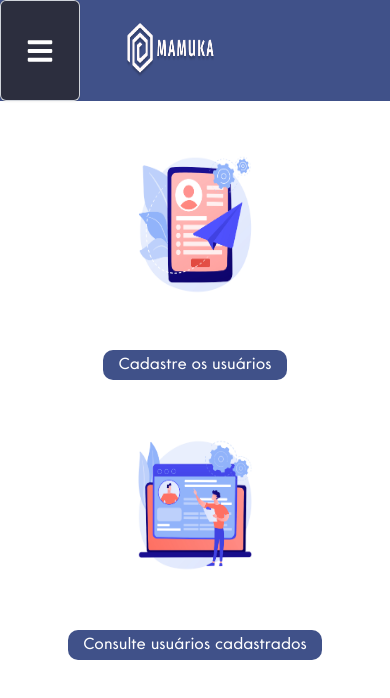
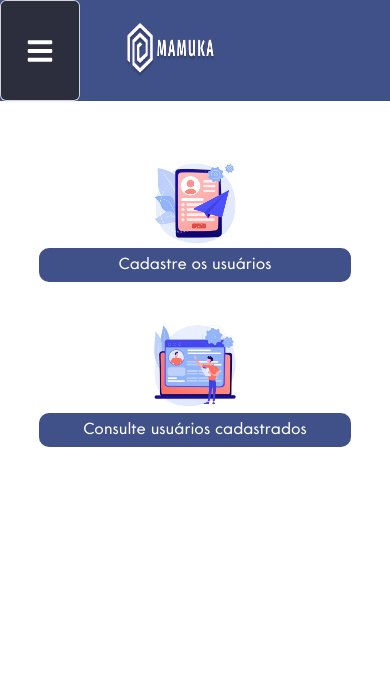
Before and after one commit to MamukaSenai/React-Mamuka, a React (Vite) app: page / in a window 390 px wide. Shown: the top 698 px of the page. Built offline with nearby package versions, Linux system fonts and the light colour scheme.

Commit message:
Resposividade home atualizado na develop

```diff
--- a/src/pages/Administrador/Home/index.tsx
+++ b/src/pages/Administrador/Home/index.tsx
@@ -19,35 +19,37 @@ function Home() {
   return (
     <>
 
-<main>
+      <main id="right_home">
+        <section id="Home">
             <div className="conteudo">
               <div className="cadastro">
-                    <img className="imgCadastro" src={Cadastro} alt="cadastro" />
-                        <Link to="cadastro/usuario" className="button">
+                <img className="imgcadastro" src={Cadastro} alt="cadastro" />
+                <Link to="admpessoais" className="button">
                   {/* <a href="#" className="button">
                     {" "}
                     Cadastre os usuários
                   </a> */}
                   Cadastre os usuários
                 </Link>
+
               </div>
-
-
               <div className="consulta">
-                    <img className="imgConsulta" src={Consulta} alt="consulta" />
-                        <Link to="listadevs" className="button">
+                <img className="imgconsulta" src={Consulta} alt="consulta" />
+                <Link to="admconsulta" className="button">
                   {/* <a href="" className="button">
                     {" "}
                     Consulte usuários cadastrados
                   </a> */}
                   Consulte usuários cadastrados
                 </Link>
-                </div>
 
               </div>
+            </div>
+        </section>
 
       </main>
     </>
+
 
   )
 
--- a/src/pages/Administrador/Home/style.css
+++ b/src/pages/Administrador/Home/style.css
@@ -1,38 +1,42 @@
-/* #right_home {
+#right_home {
     display: flex;
     flex-direction:column-reverse;
+}
 
-}
 
 #Home {
     display: flex;
     justify-content: center;
-    margin-right: 40vh;
+    /* margin-right: 40vh; */
+    padding: 0;
 }
 
 
 #Home .conteudo {
     display: flex;
     align-items: center;
+    justify-content: center;
     height: 100vh;
-    width: 100vw;
-    margin-left: 121px;
-    margin-right: 131px;
+    width: 100%;
+
+    /* margin-left: 131px;
+    margin-right: 121px; */
 }
 
+
 #Home .cadastro, .consulta {
-    width: 40%;
+    /* width: 40%; */
     display: flex;
     align-items: center;
     flex-direction: column;
+    margin: 5%;
+    width: 30%;
+}
 
 
-}
-
- */
- .button {
+#Home .button {
     background-color: var(--azulescuro);
-    margin: 50px auto;
+    /* margin: 50px auto; */
     border-radius: 10px;
     height: 3vh;
     padding: 15px;
@@ -41,139 +45,156 @@
     text-decoration: none;
     display: flex;
     align-items: center;
+}
 
+#Home .imgcadastro {
+    width: 100%;
+}
+
+#Home .imgconsulta {
+    width: 100%;
 }
 
 
-/* Main */
-/* define os recuo dentro da area da main */
-main
-    {
-    padding-top: 5%;
+
+
+@media screen and (max-width:1000px){
+
+    #Home .conteudo {
+        height: 100%;
+        flex-direction: column;
+        display: flex;
+        align-items: center;
+        justify-content: center;
+        padding: 4%;
     }
 
-
-/* Main */
-/* define os cards para ficar em linha */
-.conteudo
-    {
-        display: flex;
-        justify-content: center;
-        align-items: center;
-        flex-direction: row;
+    #Home .imgcadastro,  .imgconsulta{
+        width: 80%;
+        height: 80%;
     }
 
-/* Main */
-/* define que a imagem e o botão vão ficar em colunas */
-.cadastro
-    {
-        display: flex;
-        align-items: center;
-        flex-direction: column;
-        margin-top: 1.3%;
-    }
+    #Home .button {
 
-/* Main */
-/* define que a imagem e o botão vão ficar em colunas */
-.consulta
-    {
-        display: flex;
-        align-items: center;
-        flex-direction: column;
-    }
-
-/* Main */
-/* define propriedades do botão */
-/* .button
-    {
-        background-color: var(--azulM);
-        margin: 50px auto;
+        /* background-color: var(--azulescuro); */
+        /* margin: 50px auto; */
         border-radius: 10px;
-        font-family: Core Sans G, sans-serif;
         height: 3vh;
-        padding: 15px;
+        /* width: 40vw; */
+        padding: 15px 10px;
         color: #ffffff;
         text-align: center;
         text-decoration: none;
-        display: flex;
+        /* display: initial; */
         align-items: center;
-    } */
+        justify-content: center;
+    }
+}
 
-/* Main */
+@media screen and (max-width:900px){
 
-/* Quando a resolução for menor que 820px esconde o campo de busca */
-@media screen and (max-width: 820px)
-{
-
-    /* MAIN */
-    .conteudo
-    {
-        display: flex;
-        justify-content: center;
-        align-items: center;
-        flex-direction: column;/* resolução a baixo de 820 muda as div para colunas */
+    #Home .imgcadastro{
+        width: 80%;
+        height: 80%;
     }
 
-    .imgCadastro
-    {
-        width: 150px;
-        height: 150px;
+    #Home .imgconsulta{
+        width: 80%;
+        height: 80%;
     }
 
-    .imgConsulta
-    {
-        width: 150px;
-        height: 150px;
+    #Home .button {
+        height: 4vh;
+        width: 35vw;
+    }
+}
+
+@media screen and (max-width:800px){
+
+    #Home .imgcadastro{
+        width: 90%;
+        height: 90%;
     }
 
+    #Home .imgconsulta{
+        width: 90%;
+        height: 90%;
+    }
+
+    #Home .button {
+        height: 4vh;
+        width: 35vw;
+    }
 }
 
+@media screen and (max-width:700px){
 
-/* Quando a resolução for menor que 760px esconde o campo de busca */
-@media screen and (max-width: 760px)
-{
-
-/* HEADER */
-    #divBusca
-    {
-        position: absolute;
-        left: -300px;
-        overflow-x: hidden;
+    #Home .imgcadastro{
+        width: 100%;
+        height: 100%;
     }
 
+    #Home .imgconsulta{
+        width: 100%;
+        height: 100%;
+    }
+
+    #Home .button {
+        height: 4vh;
+        width: 45vw;
+    }
 }
 
+@media screen and (max-width:600px){
 
-/* Quando a resolução for menor que 408px esconde o campo de busca */
-@media screen and (max-width: 408px)
-{
-    /* HEADER */
-    .menu_sup
-    {
-        display: flex;
-        justify-content: space-between;
-        align-items: center;
-        width:110vw; /*define a largura da faixa azul em 100% da tela */
-        height: 13vh; /*define a altura da faixa azul em 12% da tela */
-        padding-left: 15vh; /*define uma margem para receber o menu hamburgue */
-        background: var(--azulM)
+    #Home .imgcadastro{
+        width: 120%;
+        height: 120%;
     }
 
+    #Home .imgconsulta{
+        width: 120%;
+        height: 120%;
+    }
+
+    #Home .button {
+        height: 4vh;
+        width: 55vw;
+    }
 }
 
+@media screen and (max-width:500px){
 
-/* Quando a resolução for menor que 408px esconde o campo de busca */
-@media screen and (max-width: 370px)
-{
-    /* HEADER */
-    .menu_sup
-    {
-        display: flex;
-        justify-content: space-between;
-        align-items: center;
-        width:120vw; /*define a largura da faixa azul em 120% da tela */
-        height: 14vh; /*define a altura da faixa azul em 14% da tela */
-        padding-left: 15vh; /*define uma margem para receber o menu hamburgue */
-        background: var(--azulM)
+    #Home .imgcadastro{
+        width: 130%;
+        height: 130%;
+    }
+
+    #Home .imgconsulta{
+        width: 130%;
+        height: 130%;
+    }
+
+    #Home .button {
+        height: 4vh;
+        width: 65vw;
     }
 }
+
+@media screen and (max-width:400px){
+
+    #Home .imgcadastro{
+        width: 150%;
+        height: 150%;
+    }
+
+    #Home .imgconsulta{
+        width: 150%;
+        height: 150%;
+    }
+
+    #Home .button {
+        height: 4vh;
+        width: 80vw;
+    }
+}
```
Lines whose indentation alone changed are shown as unchanged.
